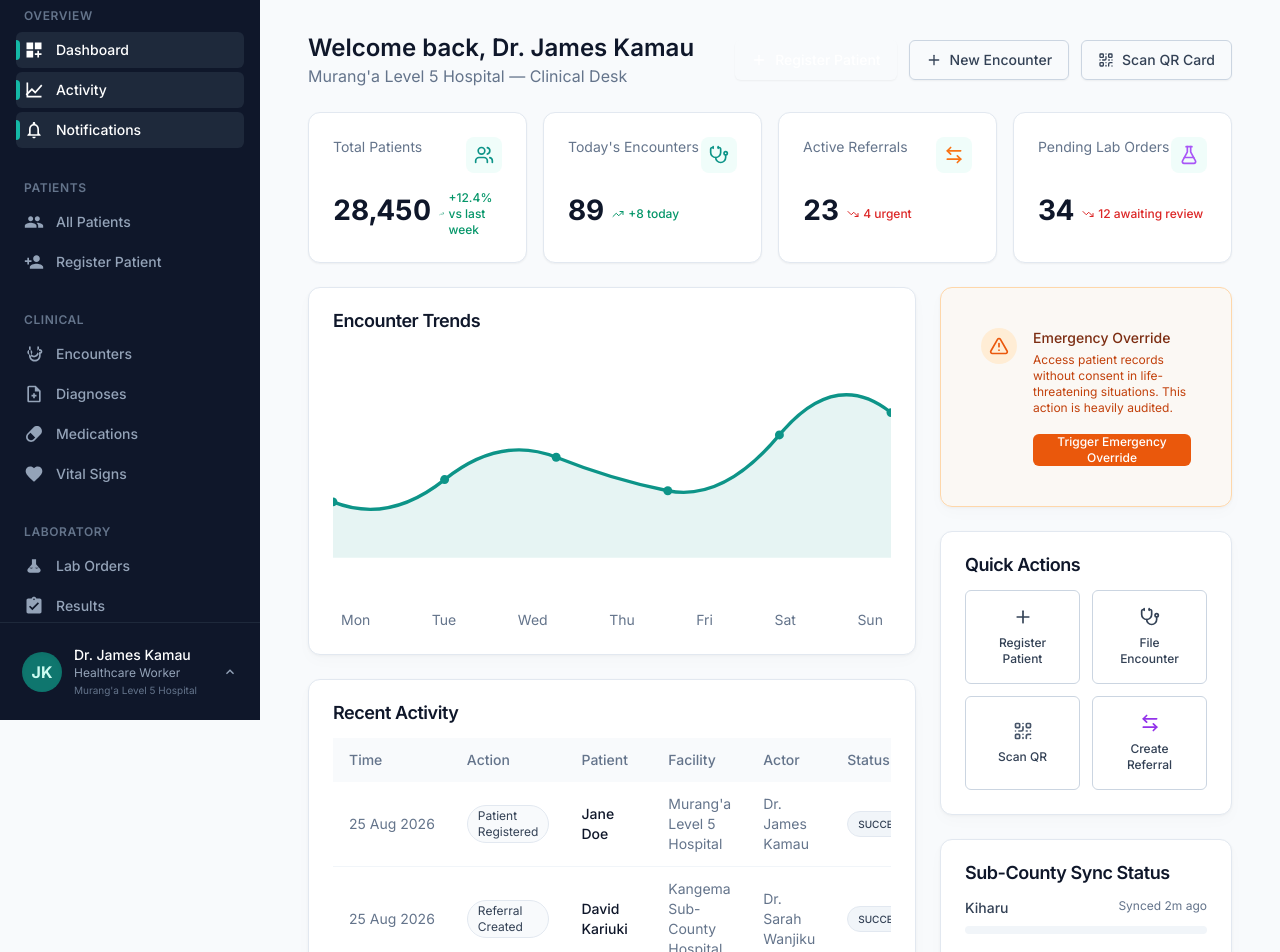
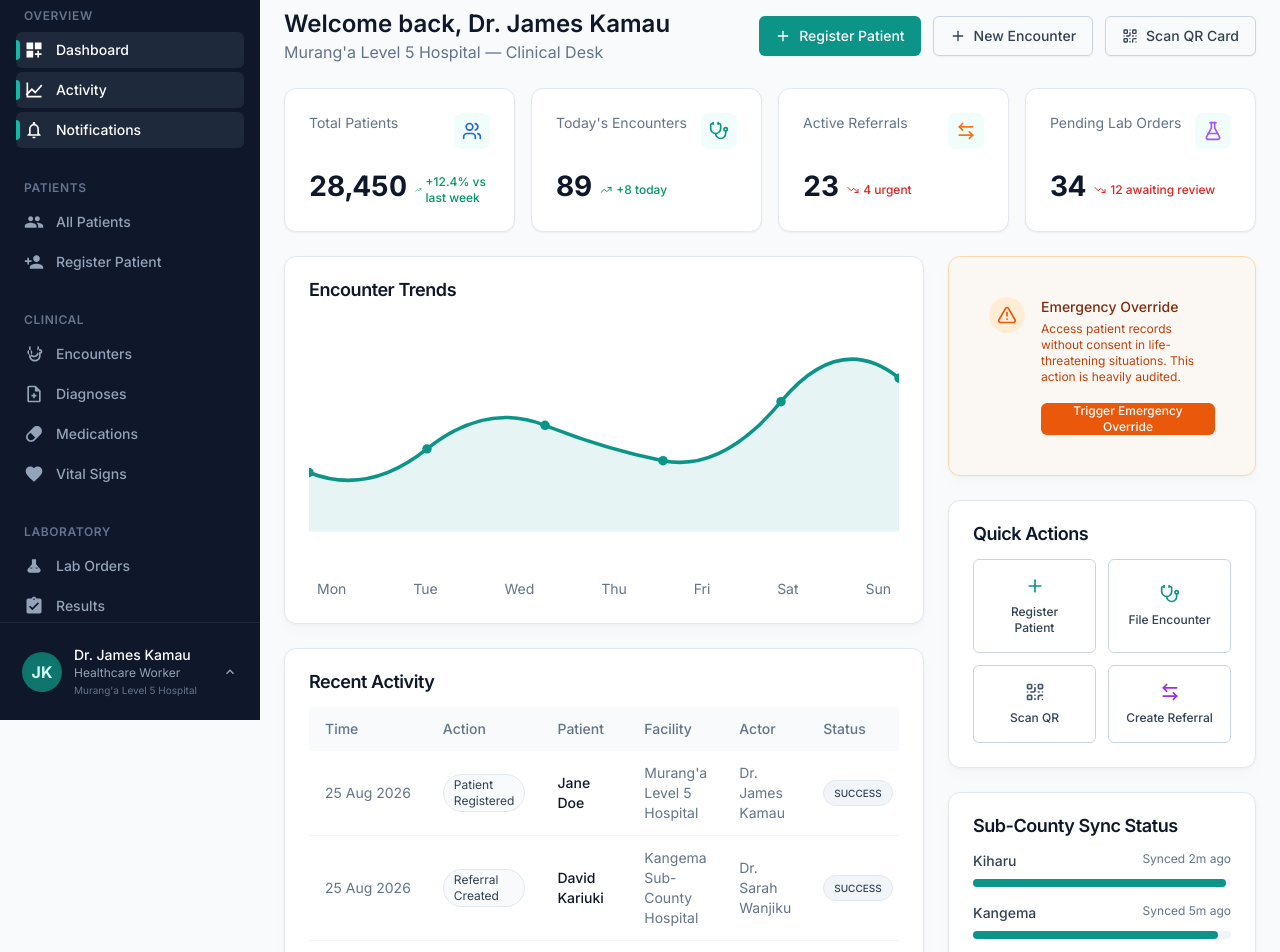
Before and after one commit to Jymee33/AfyaPass, a Next.js app: page /dashboard in a window 1280 px wide. Shown: the part 80-1032 px from the top of the page. Built offline with nearby package versions, Linux system fonts and the light colour scheme.

Commit message:
chore(ui): phase 1 tokens and Inter via next/font

```diff
--- a/app/(dashboard)/dashboard/page.tsx
+++ b/app/(dashboard)/dashboard/page.tsx
@@ -13,8 +13,7 @@ import { formatDate } from '@/lib/utils';
 
 export default function DashboardPage() {
   return (
-    <div className="flex flex-col gap-6 p-6">
-      {/* Header */}
+    <div className="flex flex-col gap-6">
       <div className="flex flex-col md:flex-row justify-between items-start md:items-center gap-4">
         <div>
           <h1 className="text-2xl font-semibold text-slate-900">Welcome back, Dr. James Kamau</h1>
@@ -22,7 +21,7 @@ export default function DashboardPage() {
         </div>
         <div className="flex flex-wrap gap-3">
           <Link href="/patients/register">
-            <Button className="bg-afya-teal hover:bg-afya-teal-dark text-white shadow-sm">
+            <Button className="bg-afya-600 hover:bg-afya-700 text-white shadow-sm">
               <Plus className="w-4 h-4 mr-2" />
               Register Patient
             </Button>
@@ -38,21 +37,20 @@ export default function DashboardPage() {
         </div>
       </div>
 
-      {/* Stat Cards */}
       <div className="grid grid-cols-1 md:grid-cols-2 lg:grid-cols-4 gap-4">
         <StatCard
           title="Total Patients"
           value="28,450"
           trend="+12.4% vs last week"
           trendUp={true}
-          icon={<Users className="w-5 h-5 text-afya-blue" />}
+          icon={<Users className="w-5 h-5 text-info-600" />}
         />
         <StatCard
           title="Today's Encounters"
           value="89"
           trend="+8 today"
           trendUp={true}
-          icon={<Stethoscope className="w-5 h-5 text-afya-teal" />}
+          icon={<Stethoscope className="w-5 h-5 text-afya-600" />}
         />
         <StatCard
           title="Active Referrals"
@@ -70,9 +68,7 @@ export default function DashboardPage() {
         />
       </div>
 
-      {/* Main Section */}
       <div className="grid grid-cols-1 lg:grid-cols-12 gap-6">
-        {/* Left Column */}
         <div className="lg:col-span-8 flex flex-col gap-6">
           <Card>
             <CardHeader>
@@ -142,7 +138,6 @@ export default function DashboardPage() {
           </Card>
         </div>
 
-        {/* Right Column */}
         <div className="lg:col-span-4 flex flex-col gap-6">
           <Card className="border-orange-200 bg-orange-50/50">
             <CardContent className="p-4 flex gap-4 items-start">
@@ -167,11 +162,11 @@ export default function DashboardPage() {
             </CardHeader>
             <CardContent className="grid grid-cols-2 gap-3">
               <Button variant="outline" className="h-auto py-4 flex flex-col gap-2 items-center justify-center">
-                <Plus className="w-5 h-5 text-afya-teal" />
+                <Plus className="w-5 h-5 text-afya-600" />
                 <span className="text-xs">Register Patient</span>
               </Button>
               <Button variant="outline" className="h-auto py-4 flex flex-col gap-2 items-center justify-center">
-                <Stethoscope className="w-5 h-5 text-afya-blue" />
+                <Stethoscope className="w-5 h-5 text-afya-600" />
                 <span className="text-xs">File Encounter</span>
               </Button>
               <Button variant="outline" className="h-auto py-4 flex flex-col gap-2 items-center justify-center">
@@ -196,7 +191,7 @@ export default function DashboardPage() {
                   <span className="text-slate-500 text-xs">Synced 2m ago</span>
                 </div>
                 <div className="w-full bg-slate-100 rounded-full h-2">
-                  <div className="bg-afya-teal h-2 rounded-full" style={{ width: '98%' }}></div>
+                  <div className="bg-afya-600 h-2 rounded-full" style={{ width: '98%' }}></div>
                 </div>
               </div>
               <div className="space-y-2">
@@ -205,13 +200,13 @@ export default function DashboardPage() {
                   <span className="text-slate-500 text-xs">Synced 5m ago</span>
                 </div>
                 <div className="w-full bg-slate-100 rounded-full h-2">
-                  <div className="bg-afya-teal h-2 rounded-full" style={{ width: '95%' }}></div>
+                  <div className="bg-afya-600 h-2 rounded-full" style={{ width: '95%' }}></div>
                 </div>
               </div>
               <div className="space-y-2">
                 <div className="flex justify-between text-sm">
                   <span className="font-medium text-slate-700">Maragua</span>
-                  <span className="text-amber-600 text-xs">Syncing...</span>
+                  <span className="text-warning-600 text-xs">Syncing...</span>
                 </div>
                 <div className="w-full bg-slate-100 rounded-full h-2">
                   <div className="bg-amber-400 h-2 rounded-full" style={{ width: '65%' }}></div>
```
